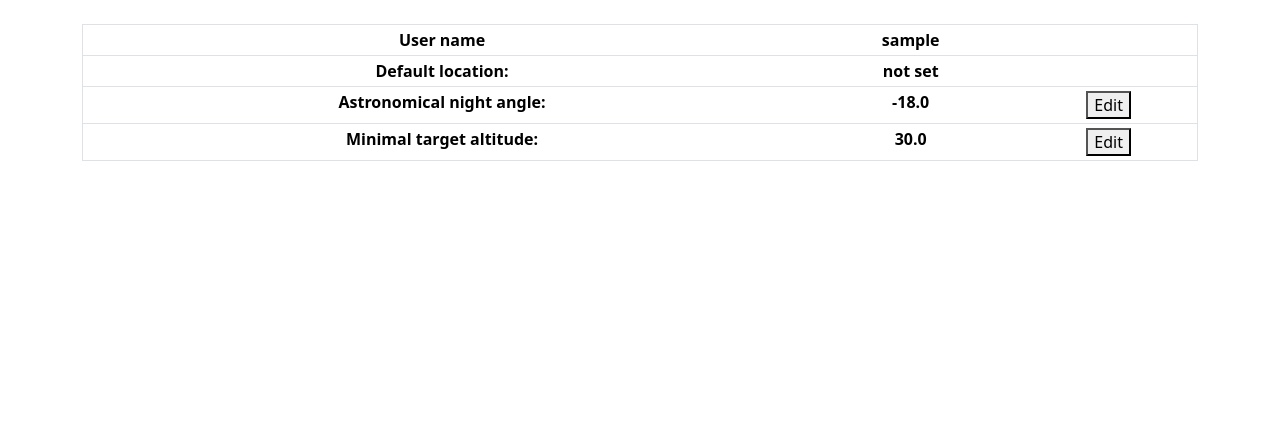
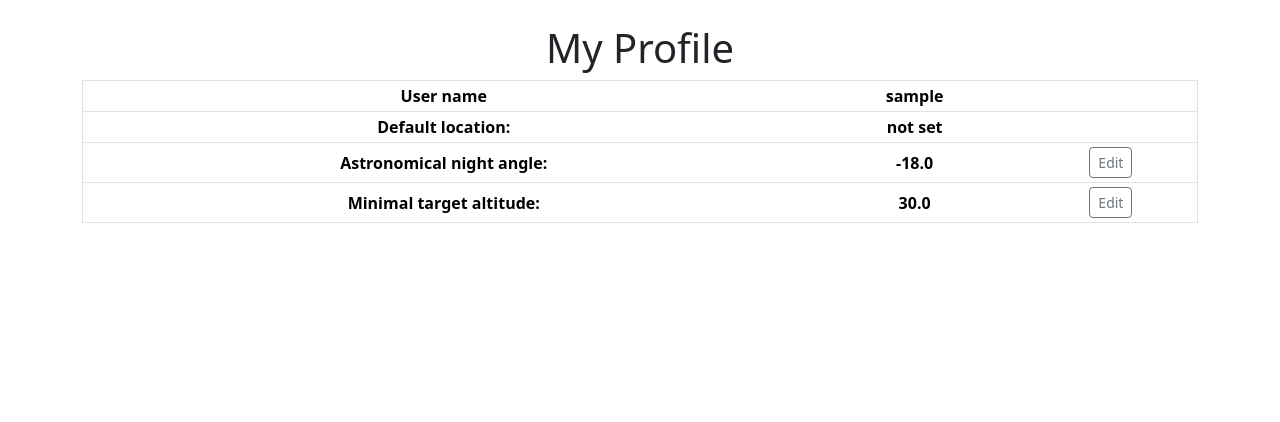
Before and after one commit to dubovsky14/AstroPhotoPlanner, a Django app: page /AstroPhotoPlanner/user_profile in a window 1280 px wide. Shown: the part 56-478 px from the top of the page. Run offline with Django 5.2, Linux system fonts and the light colour scheme; the visitor is signed in with stand-in values (Sample User, id 1); data comes from the database, SQL or seed files in the repository; lists and menus that the app fills with data are empty.

Commit message:
Bootstrap classes for buttons

```diff
--- a/AstroPhotoPlanner/templates/AstroPhotoPlanner/add_catalogue.html
+++ b/AstroPhotoPlanner/templates/AstroPhotoPlanner/add_catalogue.html
@@ -12,7 +12,7 @@
         <label for="catalogue-name">Catalogue Name:</label><br>
         <input type="text" id="catalogue-name" name="catalogue-name"><br><br>
 
-        <input type="submit" value="Add Catalogue">
+        <input class="btn btn-primary" type="submit" value="Add Catalogue">
     </form>
 
 {% endblock %}
--- a/AstroPhotoPlanner/templates/AstroPhotoPlanner/add_deep_sky_object.html
+++ b/AstroPhotoPlanner/templates/AstroPhotoPlanner/add_deep_sky_object.html
@@ -27,7 +27,7 @@
         <label for="plan-to-photograph">Plan to photograph:</label><br>
         <input type="checkbox" id="plan-to-photograph" name="plan-to-photograph"><br><br>
 
-        <input type="submit" value="Add Deep Sky Object">
+        <input class="btn btn-primary" type="submit" value="Add Deep Sky Object">
     </form>
 
 {% endblock %}
--- a/AstroPhotoPlanner/templates/AstroPhotoPlanner/add_location.html
+++ b/AstroPhotoPlanner/templates/AstroPhotoPlanner/add_location.html
@@ -18,7 +18,7 @@
         <label for="longitude">Longitude:</label><br>
         <input type="number" step="any" id="longitude" name="longitude"><br><br>
 
-        <input type="submit" value="Add Location">
+        <input class="btn btn-primary" type="submit" value="Add Location">
     </form>
 
 {% endblock %}
--- a/AstroPhotoPlanner/templates/AstroPhotoPlanner/edit_deep_sky_object.html
+++ b/AstroPhotoPlanner/templates/AstroPhotoPlanner/edit_deep_sky_object.html
@@ -27,7 +27,7 @@
         <label for="plan-to-photograph">Plan to photograph:</label><br>
         <input type="checkbox" id="plan-to-photograph" name="plan-to-photograph" {% if deep_sky_object.plan_to_photograph %}checked{% endif %}><br><br>
 
-        <input type="submit" value="Edit Deep Sky Object">
+        <input class="btn btn-primary" type="submit" value="Edit Deep Sky Object">
     </form>
 
 {% endblock %}
--- a/AstroPhotoPlanner/templates/AstroPhotoPlanner/import_catalogue_from_csv.html
+++ b/AstroPhotoPlanner/templates/AstroPhotoPlanner/import_catalogue_from_csv.html
@@ -15,7 +15,7 @@
             <input type="file" id="csv-file" name="csv-file"/>
         </div>
         <div>
-            <button>Submit</button>
+            <button class="btn btn-primary">Submit</button>
         </div>
         </form>
 
--- a/AstroPhotoPlanner/templates/AstroPhotoPlanner/import_public_catalogue.html
+++ b/AstroPhotoPlanner/templates/AstroPhotoPlanner/import_public_catalogue.html
@@ -18,6 +18,6 @@
     </select>
     <br><br>
 
-    <button id="import-catalogue-btn" onclick="import_selected_public_catalogue(document.getElementById('catalogue_id').value, '{{ csrf_token }}')">Import Selected Catalogue</button>
+    <button class="btn btn-primary" id="import-catalogue-btn" onclick="import_selected_public_catalogue(document.getElementById('catalogue_id').value, '{{ csrf_token }}')">Import Selected Catalogue</button>
     </center>
 {% endblock %}
--- a/AstroPhotoPlanner/templates/AstroPhotoPlanner/login.html
+++ b/AstroPhotoPlanner/templates/AstroPhotoPlanner/login.html
@@ -6,7 +6,7 @@
     <form method="post">
         {% csrf_token %}
         {{ form.as_p }}
-        <button type="submit">Log in</button>
+        <button class="btn btn-primary" type="submit">Log in</button>
     </form>
 
     <p><a href="{% url 'register' %}">Create an account</a></p>
--- a/AstroPhotoPlanner/templates/AstroPhotoPlanner/logout_page.html
+++ b/AstroPhotoPlanner/templates/AstroPhotoPlanner/logout_page.html
@@ -7,7 +7,7 @@
     <form method="post">
         {% csrf_token %}
         {{ form.as_p }}
-        <button type="submit">Register</button>
+        <button class="btn btn-primary" type="submit">Register</button>
     </form>
 
     <p><a href="{% url 'login' %}">Back to login</a></p>
--- a/AstroPhotoPlanner/templates/AstroPhotoPlanner/manage_catalogue.html
+++ b/AstroPhotoPlanner/templates/AstroPhotoPlanner/manage_catalogue.html
@@ -53,7 +53,7 @@
     </table>
     </ul>
 
-    <button id="add-deep-sky-object-btn" onclick="window.location.href='/AstroPhotoPlanner/add_deep_sky_object/{{ catalogue.id }}'">Add new deep sky object</button>
-    <button id="import-from-csv" onclick="window.location.href='/AstroPhotoPlanner/import_catalogue_from_csv/{{ catalogue.id }}'">Import from CSV</button>
+    <button class="btn btn-primary" id="add-deep-sky-object-btn" onclick="window.location.href='/AstroPhotoPlanner/add_deep_sky_object/{{ catalogue.id }}'">Add new deep sky object</button>
+    <button class="btn btn-primary" id="import-from-csv" onclick="window.location.href='/AstroPhotoPlanner/import_catalogue_from_csv/{{ catalogue.id }}'">Import from CSV</button>
     </center>
 {% endblock %}
--- a/AstroPhotoPlanner/templates/AstroPhotoPlanner/my_catalogues.html
+++ b/AstroPhotoPlanner/templates/AstroPhotoPlanner/my_catalogues.html
@@ -36,7 +36,7 @@
     </table>
     </ul>
 
-    <button id="add-catalogue-btn" onclick="window.location.href='/AstroPhotoPlanner/add_catalogue'">Add New Catalogue</button>
-    <button id="add-catalogue-btn" onclick="window.location.href='/AstroPhotoPlanner/import_public_catalogue'">Import Public Catalogue</button>
+    <button class="btn btn-primary" id="add-catalogue-btn" onclick="window.location.href='/AstroPhotoPlanner/add_catalogue'">Add New Catalogue</button>
+    <button class="btn btn-primary" id="add-catalogue-btn" onclick="window.location.href='/AstroPhotoPlanner/import_public_catalogue'">Import Public Catalogue</button>
     </center>
 {% endblock %}
--- a/AstroPhotoPlanner/templates/AstroPhotoPlanner/my_locations.html
+++ b/AstroPhotoPlanner/templates/AstroPhotoPlanner/my_locations.html
@@ -40,7 +40,7 @@
     </table>
     </ul>
 
-    <button id="add-location-btn" onclick="window.location.href='/AstroPhotoPlanner/add_location'">Add New Location</button>
+    <button class="btn btn-primary" id="add-location-btn" onclick="window.location.href='/AstroPhotoPlanner/add_location'">Add New Location</button>
 
     </center>
 {% endblock %}
--- a/AstroPhotoPlanner/templates/AstroPhotoPlanner/plan_observation.html
+++ b/AstroPhotoPlanner/templates/AstroPhotoPlanner/plan_observation.html
@@ -32,7 +32,7 @@
             <input type="date" id="observation_date" name="observation_date" value="{{ today_date }}">
             <br><br>
 
-            <input type="submit" value="Plan">
+            <input class="btn btn-primary" type="submit" value="Plan">
         </form>
 
     </ul>
--- a/AstroPhotoPlanner/templates/AstroPhotoPlanner/user_profile.html
+++ b/AstroPhotoPlanner/templates/AstroPhotoPlanner/user_profile.html
@@ -4,18 +4,20 @@
 
 
 {% block content %}
+    <center><h1>My Profile</h1></center>
+
     {% load static %}
     <script src="{% static 'AstroPhotoPlanner/js/user_info.js' %}"></script>
     {% if user_info %}
 
         <table border="1" class='table table-sm' style="border-collapse: collapse; text-align: center;">
-            <tr style="font-weight: bold;">
+            <tr style="font-weight: bold;" class="align-middle">
                 <th>User name</th>
                 <th> {{ user_info.name }}</th>
                 <th>  </th>
             </tr>
 
-            <tr style="font-weight: bold;">
+            <tr style="font-weight: bold;" class="align-middle">
                 <th>Default location:</th>
                 {% if user_info.preset_location %}
                     <th> {{ user_info.preset_location.name }}</th>
@@ -25,16 +27,16 @@
                 <th>  </th>
             </tr>
 
-            <tr style="font-weight: bold;">
+            <tr style="font-weight: bold;" class="align-middle">
                 <th>Astronomical night angle:</th>
                 <th> {{ user_info.astronomical_night_angle_limit }}</th>
-                <th> <button onclick="new_angle = prompt('Set the new angle'); change_user_info('astronomical_night_angle_limit', new_angle, '{{ csrf_token }}')"> Edit </button> </th>
+                <th> <button class="btn btn-outline-secondary btn-sm" onclick="new_angle = prompt('Set the new angle'); change_user_info('astronomical_night_angle_limit', new_angle, '{{ csrf_token }}')"> Edit </button> </th>
             </tr>
 
-            <tr style="font-weight: bold;">
+            <tr style="font-weight: bold;" class="align-middle">
                 <th>Minimal target altitude:</th>
                 <th> {{ user_info.minimal_target_angle_above_horizon }}</th>
-                <th> <button onclick="new_altitude = prompt('Set the new minimal target altitude'); change_user_info('minimal_target_angle_above_horizon', new_altitude, '{{ csrf_token }}')"> Edit </button> </th>
+                <th> <button class="btn btn-outline-secondary btn-sm" onclick="new_altitude = prompt('Set the new minimal target altitude'); change_user_info('minimal_target_angle_above_horizon', new_altitude, '{{ csrf_token }}')"> Edit </button> </th>
             </tr>
 
         </table>
```
Also changed, not shown: AstroPhotoPlanner/modules/import_from_csv.py (+12 -0 lines).
